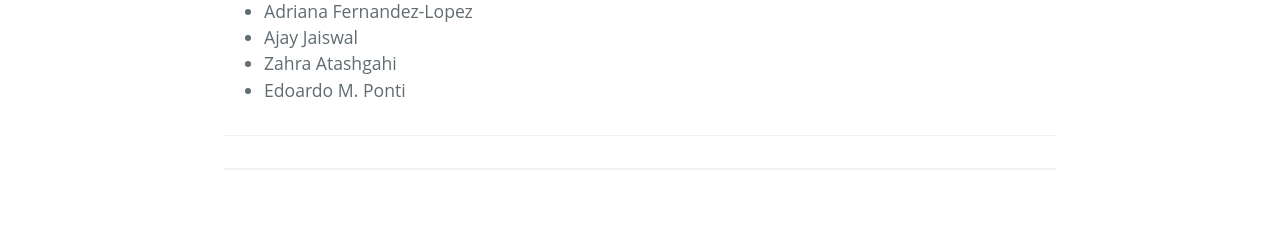
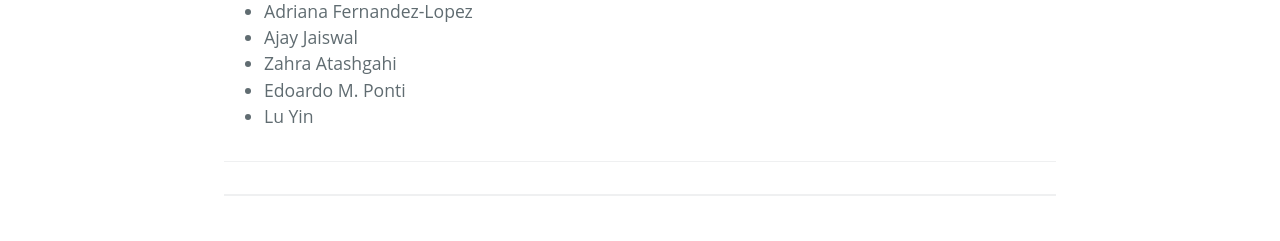
Before and after one commit to WenguiZhang/edge-llms-challenge.github.io, a Jekyll site: the page built from organizers.md, in a window 1280 px wide. Shown: the part 841-1082 px from the top of the page. Built offline with Jekyll 4.4.1, drawn with Linux system fonts in a browser that asks for light colours; before the commit the page ends 1059 px from its top, so only the background shows below that.

Commit message:
added new organizer

```diff
--- a/organizers.md
+++ b/organizers.md
@@ -16,3 +16,4 @@ layout: default
 * Ajay Jaiswal
 * Zahra Atashgahi
 * Edoardo M. Ponti
+* Lu Yin
```
